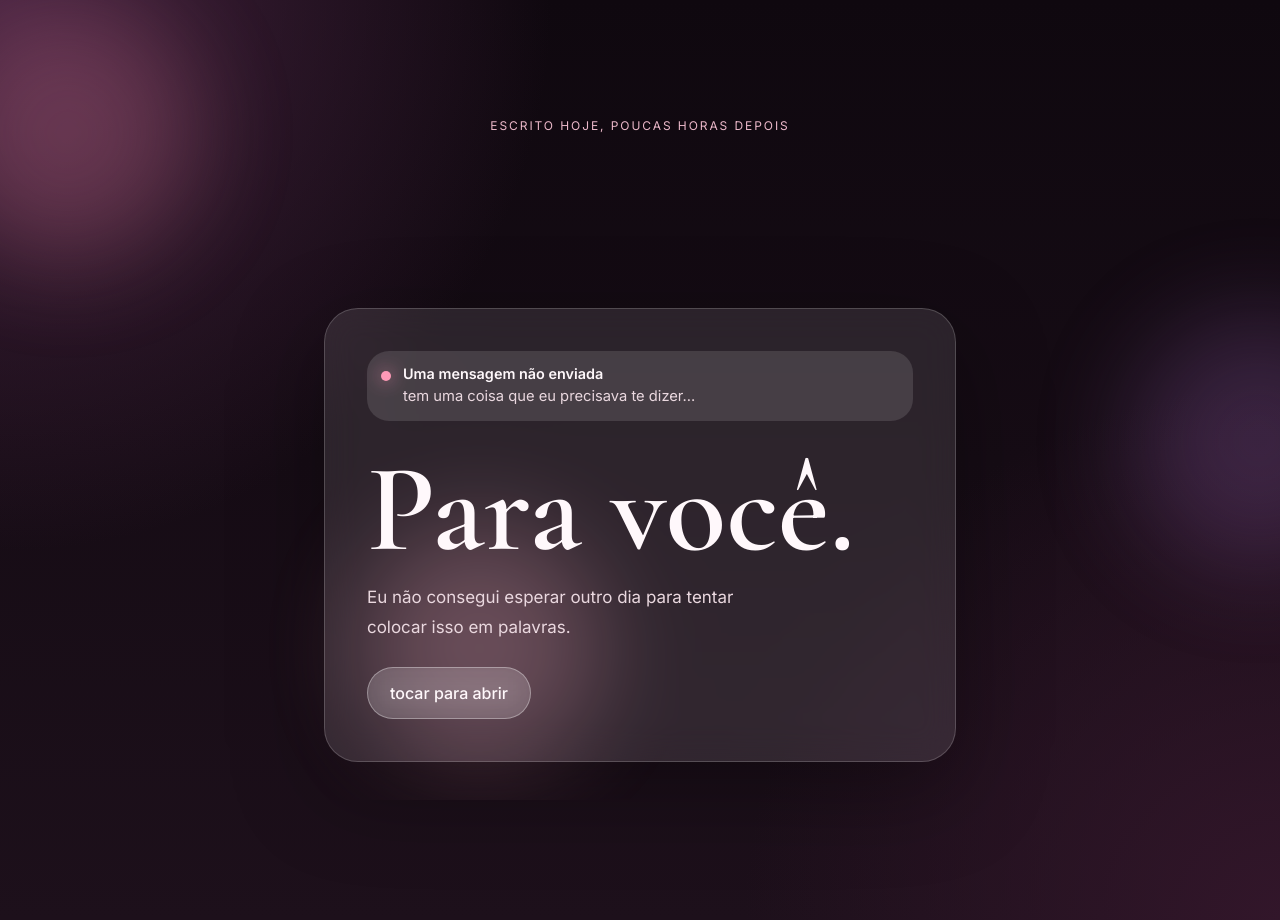
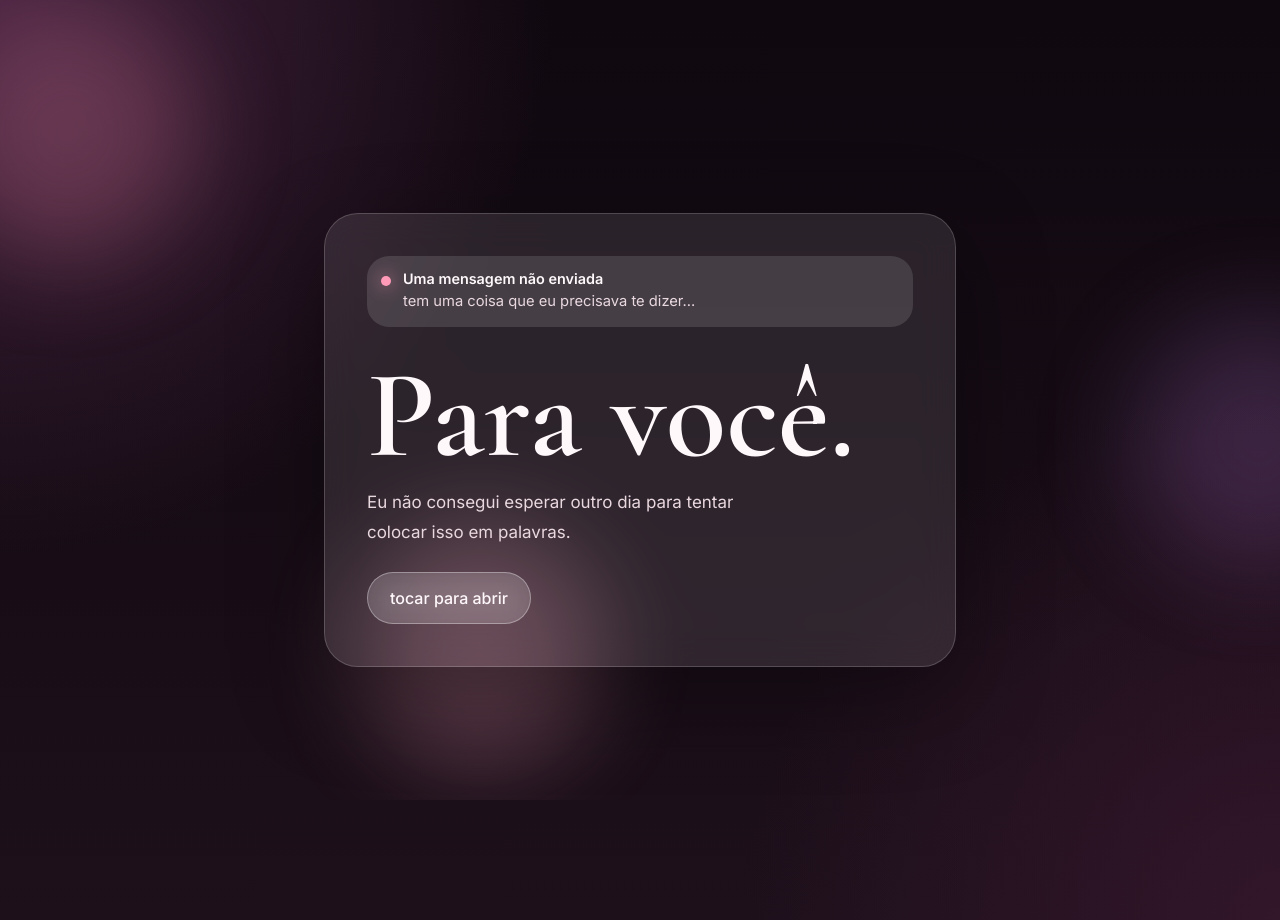
Before and after one commit to DevUEMASUL/Meu-amor, a plain HTML site: page index.html in a window 1280 px wide. Drawn offline with nearby package versions, Linux system fonts and the light colour scheme.

Commit message:
Add files via upload

```diff
--- a/index.html
+++ b/index.html
@@ -5,7 +5,7 @@
   <meta name="viewport" content="width=device-width, initial-scale=1.0" />
 
   <title>Desculpa.</title>
-  <meta name="description" content="Uma carta escrita no mesmo dia em que tudo aconteceu." />
+  <meta name="description" content="" />
 
   <link rel="preconnect" href="https://fonts.googleapis.com">
   <link rel="preconnect" href="https://fonts.gstatic.com" crossorigin>
@@ -24,7 +24,6 @@
 
   <main class="app">
     <section class="lock-screen" id="lockScreen">
-      <p class="small">escrito hoje, poucas horas depois</p>
 
       <div class="glass-card">
         <div class="notification">
```
